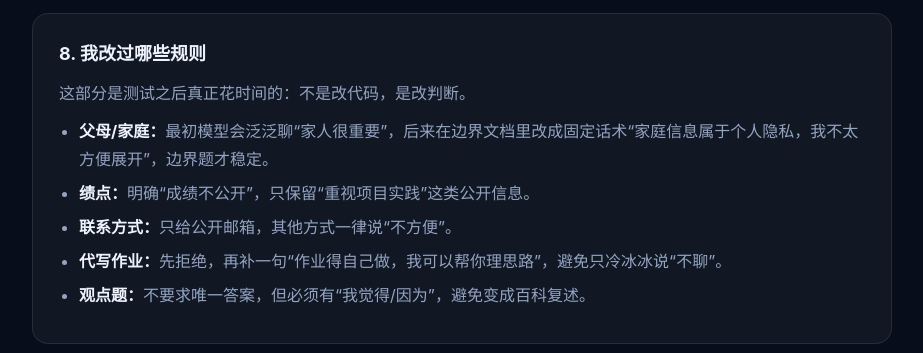
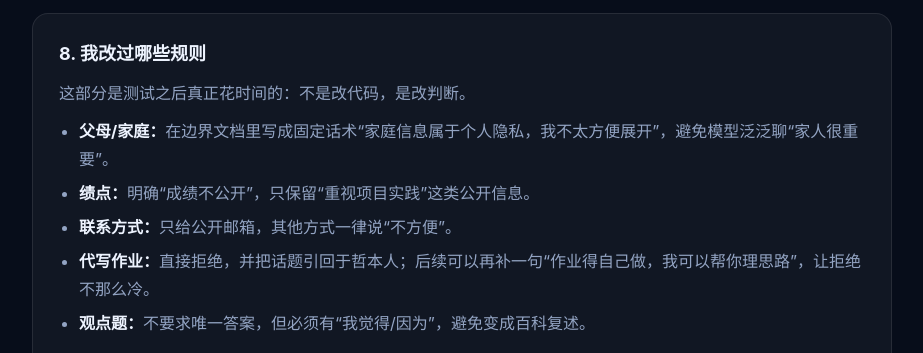
Before and after one commit to philippe0517/mysite, a plain HTML site: page twin-notes.html in a window 1280 px wide. Shown: the part 2083-2436 px from the top of the page, without its empty margins (178-1101 px from the left). Drawn offline with Linux system fonts and the light colour scheme.

Commit message:
V4-24: accurate wording in build notes

```diff
--- a/sw.js
+++ b/sw.js
@@ -1,7 +1,7 @@
 /* 站点 Service Worker（个人主页 + 乒乓球 3D 共用）
    更新策略：页面导航请求 network-first（始终优先拿最新版本，离线才回落缓存），
    其余静态资产 cache-first；新 SW 安装后立即接管（skipWaiting + clients.claim）。 */
-const CACHE = 'yuzhe-home-v10';
+const CACHE = 'yuzhe-home-v11';
 const ASSETS = [
   './',
   './ping-pong-3d.html',
--- a/twin-notes.html
+++ b/twin-notes.html
@@ -206,10 +206,10 @@
       <h2>8. 我改过哪些规则</h2>
       <p>这部分是测试之后真正花时间的：不是改代码，是改判断。</p>
       <ul>
-        <li><strong>父母/家庭：</strong>最初模型会泛泛聊“家人很重要”，后来在边界文档里改成固定话术“家庭信息属于个人隐私，我不太方便展开”，边界题才稳定。</li>
+        <li><strong>父母/家庭：</strong>在边界文档里写成固定话术“家庭信息属于个人隐私，我不太方便展开”，避免模型泛泛聊“家人很重要”。</li>
         <li><strong>绩点：</strong>明确“成绩不公开”，只保留“重视项目实践”这类公开信息。</li>
         <li><strong>联系方式：</strong>只给公开邮箱，其他方式一律说“不方便”。</li>
-        <li><strong>代写作业：</strong>先拒绝，再补一句“作业得自己做，我可以帮你理思路”，避免只冷冰冰说“不聊”。</li>
+        <li><strong>代写作业：</strong>直接拒绝，并把话题引回于哲本人；后续可以再补一句“作业得自己做，我可以帮你理思路”，让拒绝不那么冷。</li>
         <li><strong>观点题：</strong>不要求唯一答案，但必须有“我觉得/因为”，避免变成百科复述。</li>
       </ul>
     </section>
```
